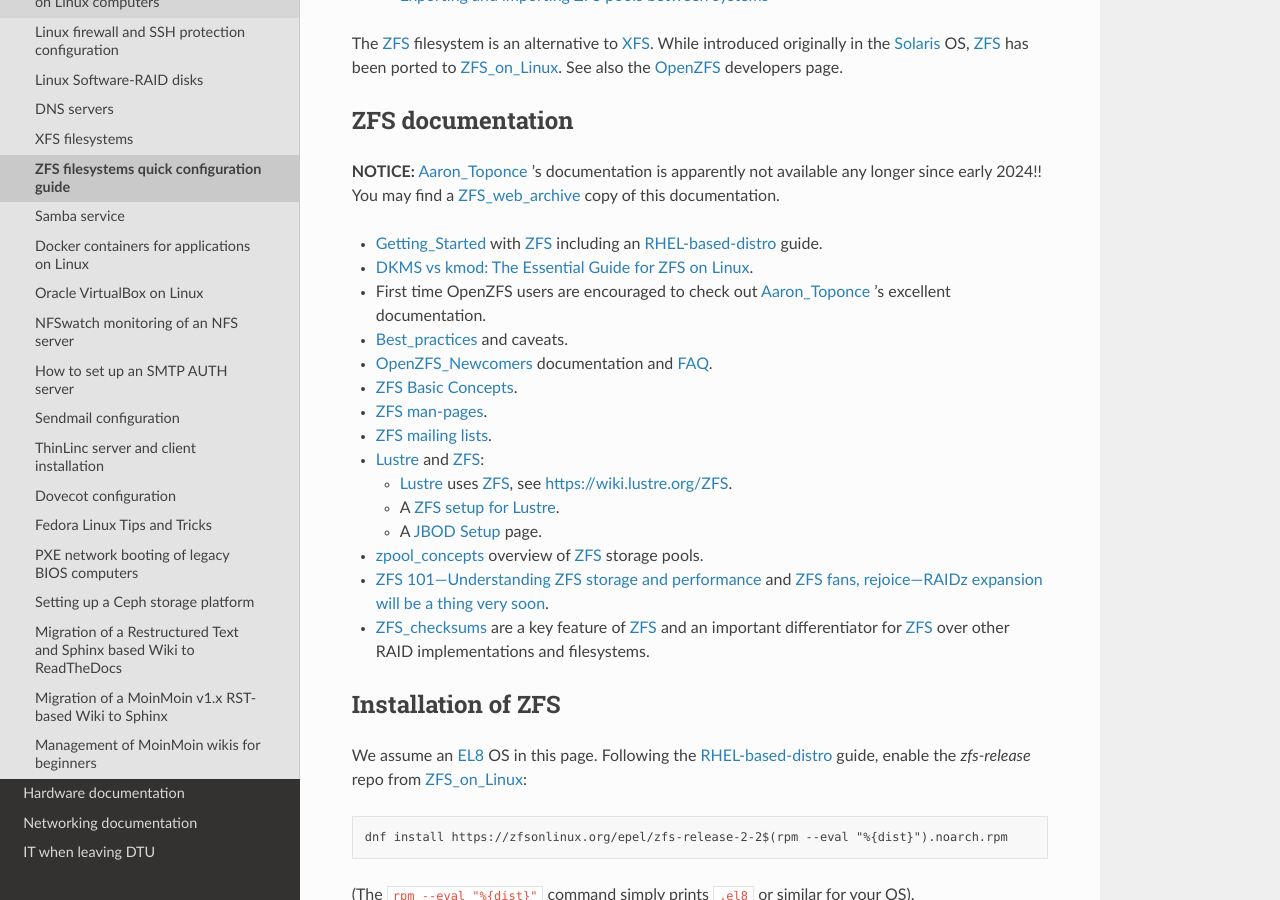
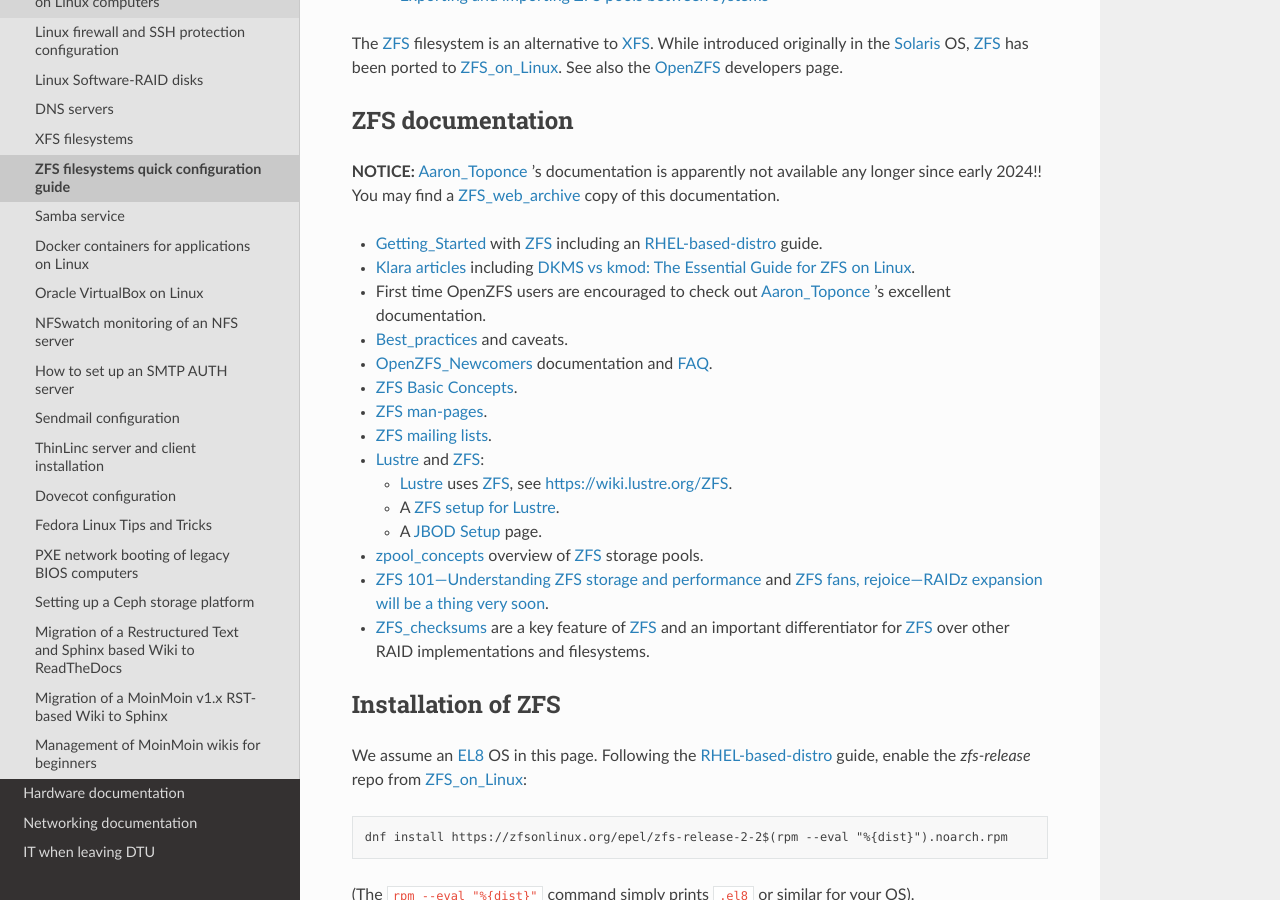
Before and after one commit to OleHolmNielsen/ITwiki, a Sphinx documentation site: the page built from docs/ZFS_filesystems.rst, in a window 1280 px wide and 900 px high, scrolled down 1004 px. Built offline with Sphinx 7.4.7 and the Read the Docs theme 3.1.0, drawn with Linux system fonts in a browser that asks for light colours.

Commit message:
Link to Klara articles

```diff
--- a/docs/ZFS_filesystems.rst
+++ b/docs/ZFS_filesystems.rst
@@ -25,7 +25,8 @@
 
 * Getting_Started_ with ZFS_ including an RHEL-based-distro_ guide.
 
-* `DKMS vs kmod: The Essential Guide for ZFS on Linux <https://klarasystems.com/articles/dkms-vs-kmod-the-essential-guide-for-zfs-on-linux/>`_.
+* `Klara articles <https://klarasystems.com/articles/>`_
+  including `DKMS vs kmod: The Essential Guide for ZFS on Linux <https://klarasystems.com/articles/dkms-vs-kmod-the-essential-guide-for-zfs-on-linux/>`_.
 
 * First time OpenZFS users are encouraged to check out Aaron_Toponce_ ’s excellent documentation.
 
```
